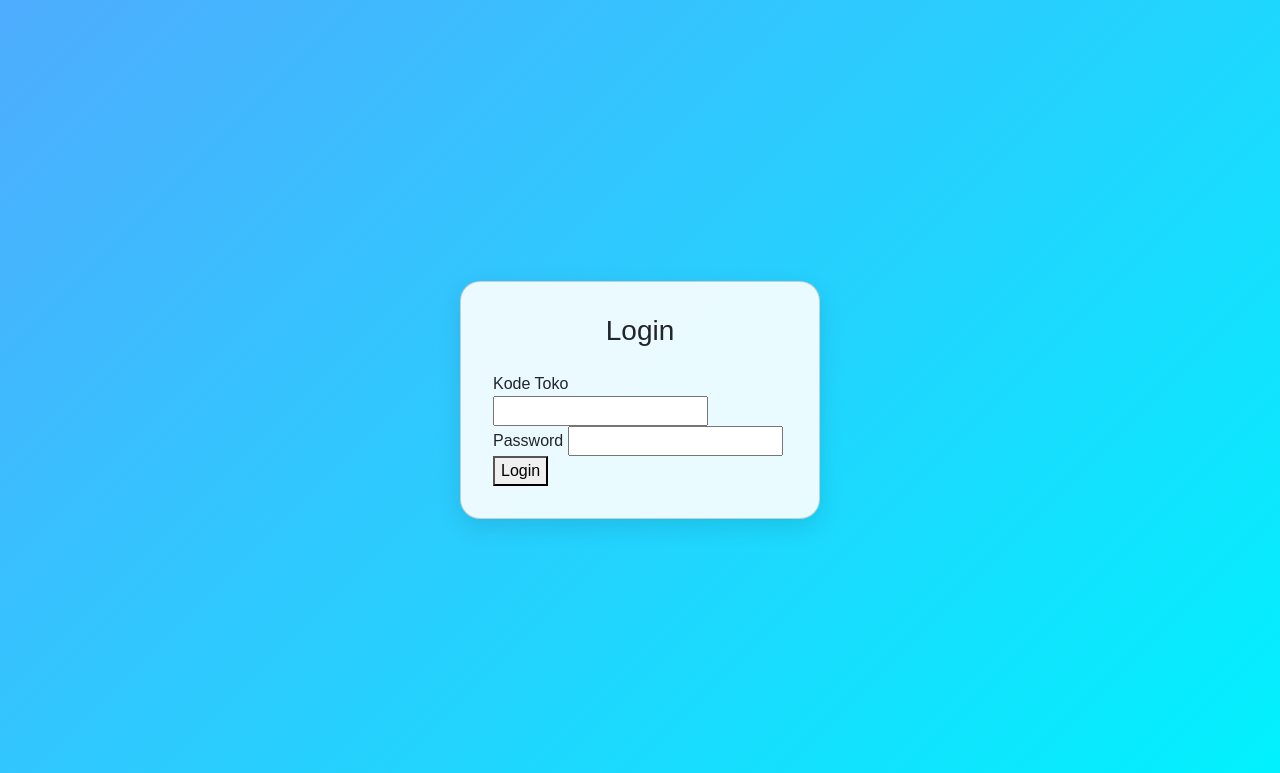
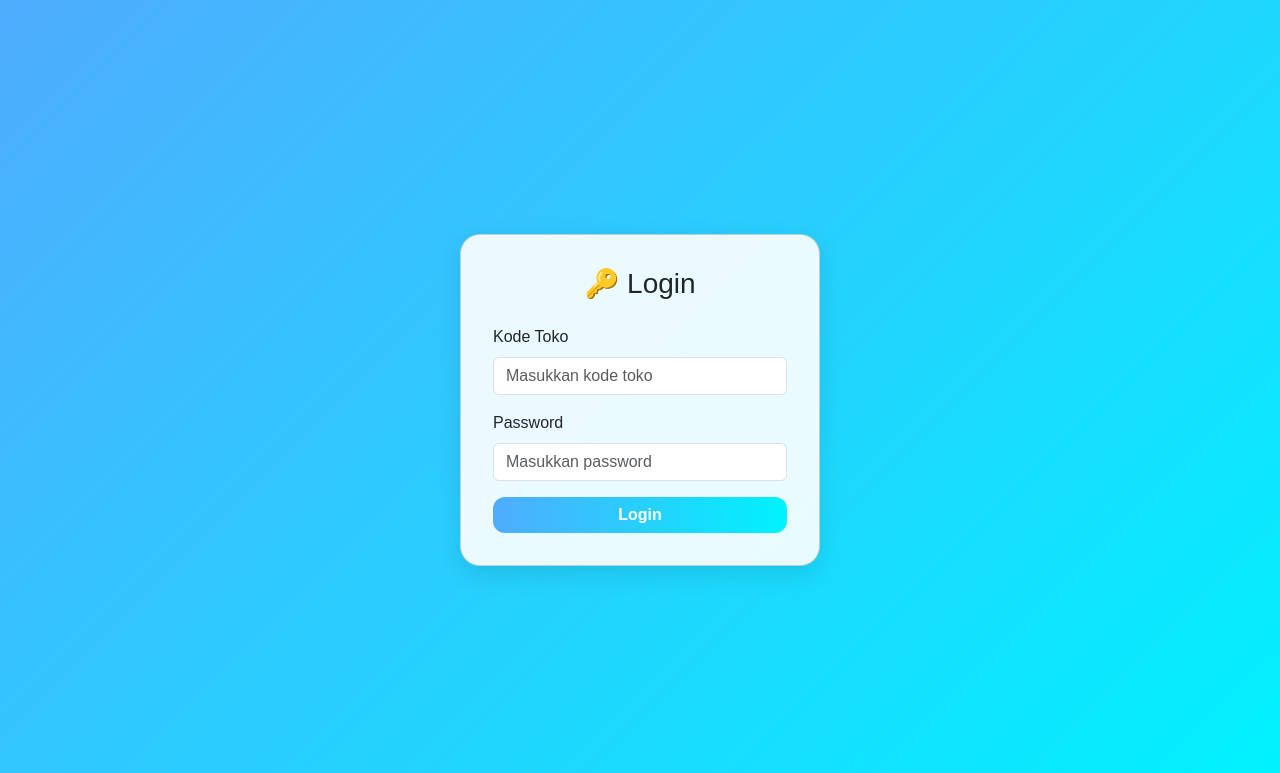
Before and after one commit to xnxxdhooomrzkyyy/bot-telegram, a Flask app: page / in a window 1280 px wide. Shown: the top 773 px of the page. Run offline with Flask 3, Linux system fonts and the light colour scheme.

Commit message:
Update login.html

```diff
--- a/templates/login.html
+++ b/templates/login.html
@@ -21,18 +21,28 @@
       max-width: 360px;
       padding: 2rem;
       width: 100%;
+      animation: fadeIn 0.8s ease-in-out;
+    }
+    @keyframes fadeIn {
+      from { opacity: 0; transform: translateY(-15px); }
+      to { opacity: 1; transform: translateY(0); }
     }
     .btn-primary {
       border-radius: 12px;
       background: linear-gradient(90deg, #4facfe, #00f2fe);
       border: none;
       font-weight: 600;
+      transition: 0.3s;
+    }
+    .btn-primary:hover {
+      transform: scale(1.02);
+      opacity: 0.95;
     }
   </style>
 </head>
 <body>
   <div class="card">
-    <h3 class="text-center mb-4">Login</h3>
+    <h3 class="text-center mb-4">🔑 Login</h3>
 
     <!-- Flash Messages -->
     {% with messages = get_flashed_messages(with_categories=true) %}
@@ -46,19 +56,19 @@
       {% endif %}
     {% endwith %}
 
-<form method="POST">
-  <div>
-    <label for="kode_toko">Kode Toko</label>
-    <input type="text" name="kode_toko" id="kode_toko" required>
-  </div>
-  <div>
-    <label for="password">Password</label>
-    <input type="password" name="password" id="password" required>
-  </div>
-  <button type="submit">Login</button>
-</form>
+    <form method="post">
+      <div class="mb-3">
+        <label class="form-label">Kode Toko</label>
+        <input type="text" name="kode_toko" class="form-control" placeholder="Masukkan kode toko" required>
+      </div>
+      <div class="mb-3">
+        <label class="form-label">Password</label>
+        <input type="password" name="password" class="form-control" placeholder="Masukkan password" required>
+      </div>
+      <button type="submit" class="btn btn-primary w-100">Login</button>
+    </form>
   </div>
 
   <script src="https://cdn.jsdelivr.net/npm/bootstrap@5.3.0/dist/js/bootstrap.bundle.min.js"></script>
 </body>
-  </html>
+</html>
```
